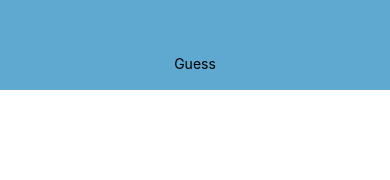
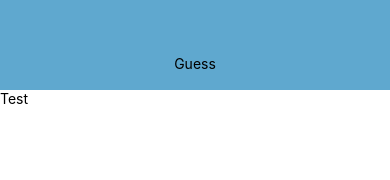
Before and after one commit to stephangriesel/guessgame-reactnative, a React Native app: screen / in a window 390 px wide. Shown: the top 180 px of the page. Built offline with nearby package versions, Linux system fonts and the light colour scheme.

Commit message:
add gamescreen component

```diff
--- a/App.js
+++ b/App.js
@@ -1,11 +1,13 @@
 import React from 'react';
 import { StyleSheet, Text, View } from 'react-native';
 import Header from './components/Header';
+import StartGameScreen from './screens/StartGameScreen';
 
 export default function App() {
   return (
     <View style={styles.screen}>
       <Header title="Guess" />
+      <StartGameScreen />
     </View>
   );
 }
--- /dev/null
+++ b/screens/StartGameScreen.js
@@ -0,0 +1,20 @@
+import React from 'react';
+import { View, StyleSheet, Text } from 'react-native';
+
+const StartGameScreen = props => {
+    return (
+        <View style={styles.screen}>
+            <Text>Test</Text>
+        </View>
+    );
+}
+
+const styles = StyleSheet => ({
+    screen: {
+        flex: 1,
+        padding: 10,
+        alignItems: 'center'
+    }
+});
+
+export default StartGameScreen;
```
